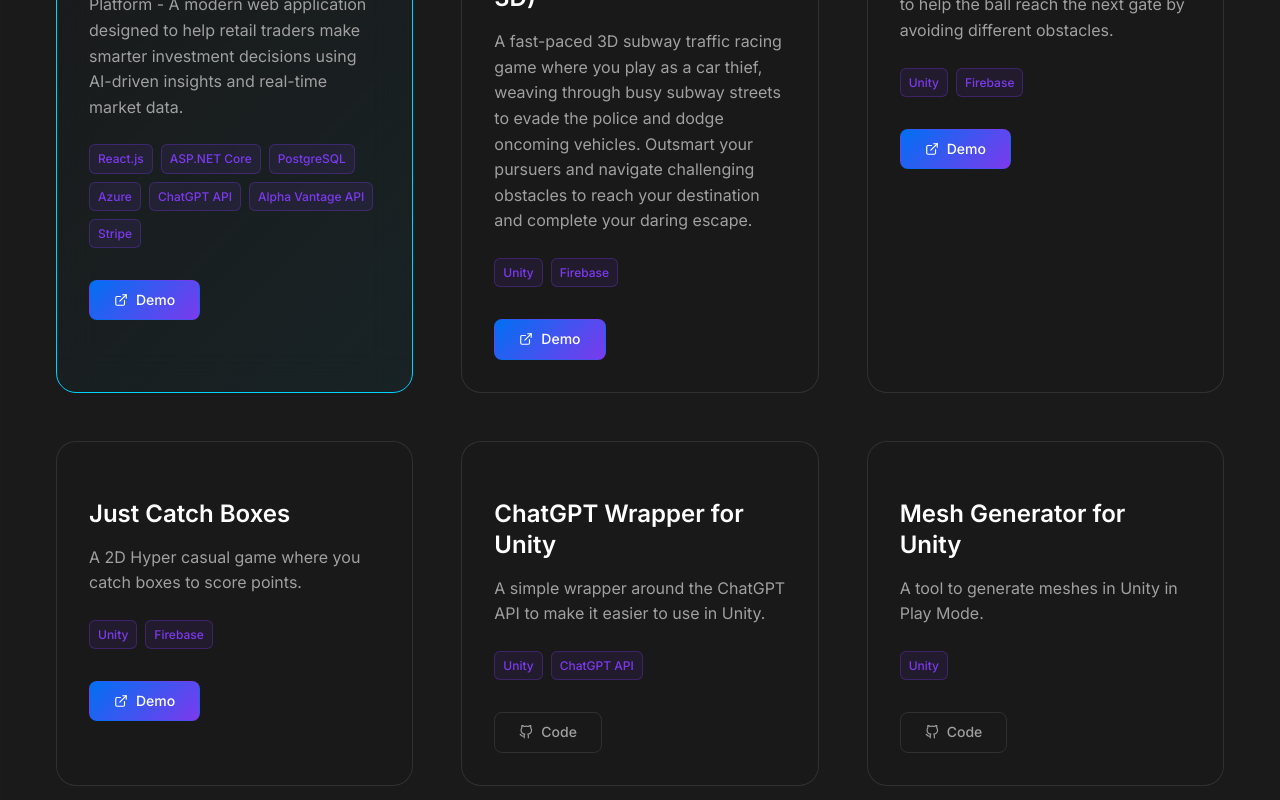
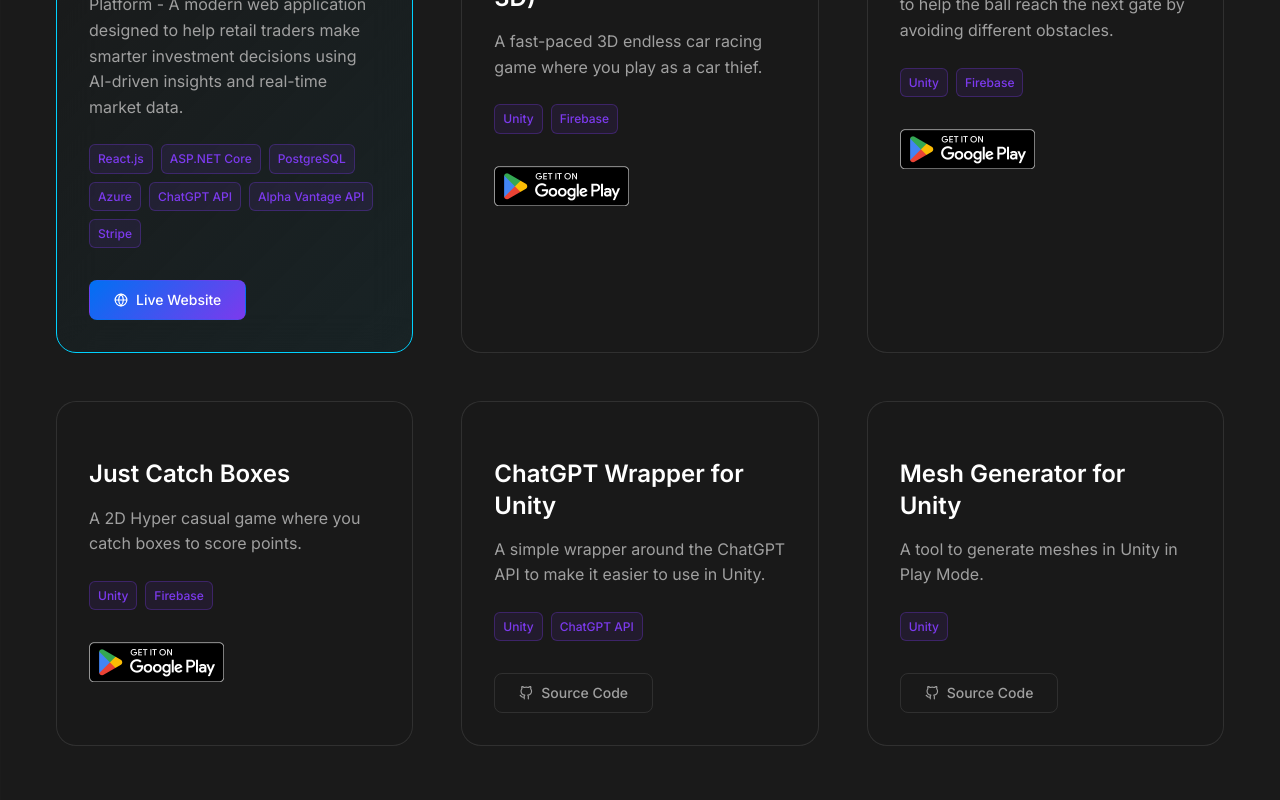
Before and after one commit to abdullah6930/abdullah-qadeer-portfolio, a React (Create React App) app: page / in a window 1280 px wide. Shown: the part 4580-5380 px from the top of the page. Built offline with nearby package versions, Linux system fonts and the light colour scheme.

Commit message:
Added play store badge

```diff
--- a/src/components/Projects.css
+++ b/src/components/Projects.css
@@ -521,6 +521,61 @@
   font-weight: 500;
 }
 
+/* Google Play Badge Styles */
+.play-store-badge {
+  display: inline-block;
+  text-decoration: none;
+  transition: all var(--transition-fast);
+  border: none;
+  background: transparent;
+  padding: 0;
+  border-radius: 0;
+  overflow: visible;
+}
+
+.play-badge-img {
+  height: 40px;
+  width: auto;
+  min-width: 132px;
+  display: block;
+  transition: all var(--transition-fast);
+  filter: brightness(1);
+  border: none;
+  background: transparent;
+  border-radius: 0;
+  outline: none;
+  box-shadow: none;
+  vertical-align: top;
+}
+
+.play-store-badge:hover {
+  transform: translateY(-2px);
+  box-shadow: 0 5px 15px rgba(0, 0, 0, 0.2);
+  background: transparent;
+}
+
+.play-store-badge:hover .play-badge-img {
+  filter: brightness(1.05);
+}
+
+/* Modal Play Badge */
+.modal-play-badge {
+  background: transparent;
+  border: none;
+  padding: 0;
+}
+
+.modal-play-badge .play-badge-img {
+  height: 48px;
+  min-width: 158px;
+}
+
+.modal-play-badge:hover {
+  transform: translateY(-3px);
+  box-shadow: 0 8px 25px rgba(0, 0, 0, 0.25);
+  background: transparent;
+}
+
 /* Responsive Design */
 @media (max-width: 768px) {
   .project-categories {
@@ -544,10 +599,26 @@
 
   .project-actions {
     flex-direction: column;
+    align-items: stretch;
   }
 
   .project-link {
     justify-content: center;
+  }
+
+  /* Mobile Play Badge */
+  .play-store-badge {
+    align-self: center;
+  }
+
+  .play-badge-img {
+    height: 36px;
+    min-width: 119px;
+  }
+
+  .modal-play-badge .play-badge-img {
+    height: 44px;
+    min-width: 145px;
   }
 
   /* Modal responsive styles */
--- a/src/components/Projects.js
+++ b/src/components/Projects.js
@@ -1,7 +1,7 @@
 import React, { useState, useEffect } from 'react';
 import { motion, AnimatePresence } from 'framer-motion';
 import { useInView } from 'react-intersection-observer';
-import { FiGithub, FiExternalLink, FiPlay, FiX, FiChevronLeft, FiChevronRight } from 'react-icons/fi';
+import { FiGithub, FiExternalLink, FiPlay, FiX, FiChevronLeft, FiChevronRight, FiGlobe } from 'react-icons/fi';
 import './Projects.css';
 
 const Projects = () => {
@@ -23,7 +23,7 @@ const Projects = () => {
       description: "Intelligent Stock and Crypto Analysis Platform - A modern web application designed to help retail traders make smarter investment decisions using AI-driven insights and real-time market data.",
       fullDescription: "Gemini AI Trader is a comprehensive trading platform built with ASP.NET Core, React.js, and PostgreSQL, deployed on Microsoft Azure. The platform combines financial technology with artificial intelligence to deliver a seamless trading assistant experience. Key features include: Dashboard with market overview, performance metrics, and news; Portfolio Management for stocks, crypto, ETFs with real-time P&L tracking; AI Chat powered by ChatGPT for market analysis and price comparisons using Alpha Vantage data; Market Analysis with trending stocks and sector performance; Pre-Market & After Hours insights with candlestick charts and technical analysis; Watchlist functionality; Latest market news with filtering; Account management with subscription tiers (Basic, Professional, Premium) offering different levels of access to advanced features, larger watchlists, and enhanced AI capabilities.",
       technologies: ["React.js", "ASP.NET Core", "PostgreSQL", "Azure", "ChatGPT API", "Alpha Vantage API", "Stripe"],
-      demo: "https://www.geminitraderai.com/",
+      website: "https://www.geminitraderai.com/",
       category: "Enterprise Systems",
       featured: true,
       images: [
@@ -41,10 +41,10 @@ const Projects = () => {
     },
     {
       title: "Subway Traffic Racer (Previously Toon Racer 3D)",
-      description: "A fast-paced 3D subway traffic racing game where you play as a car thief, weaving through busy subway streets to evade the police and dodge oncoming vehicles. Outsmart your pursuers and navigate challenging obstacles to reach your destination and complete your daring escape.",
+      description: "A fast-paced 3D endless car racing game where you play as a car thief.",
       fullDescription: "Subway Traffic Racer is a fast-paced 3D subway traffic racing game where you play as a car thief, weaving through busy subway streets to evade the police and dodge oncoming vehicles. Outsmart your pursuers and navigate challenging obstacles to reach your destination and complete your daring escape.",
       technologies: ["Unity", "Firebase"],
-      demo: "https://play.google.com/store/apps/details?id=com.BoxesLabs.ToonRacer",
+      playStore: "https://play.google.com/store/apps/details?id=com.BoxesLabs.ToonRacer",
       category: "Indie Games",
       featured: false,
       images: [
@@ -58,7 +58,7 @@ const Projects = () => {
       description: "A 2D puzzle game where your goal is to help the ball reach the next gate by avoiding different obstacles.",
       fullDescription: "Relieve is a 2D puzzle game where your goal is to help the ball reach the next gate by avoiding different obstacles. With 64 unique levels, you'll need to think strategically to solve each puzzle. The game features a minimalist design with smooth gameplay and a calming atmosphere, making it perfect for casual play.\n Each and every level design is hand drawn on paper first. The levels are positioned with difficulty in mind. The game is designed to be played on mobile devices.",
       technologies: ["Unity", "Firebase"],
-      demo: "https://play.google.com/store/apps/details?id=com.BoxesLabs.Relieve",
+      playStore: "https://play.google.com/store/apps/details?id=com.BoxesLabs.Relieve",
       category: "Indie Games",
       featured: false,
       images: [
@@ -72,7 +72,7 @@ const Projects = () => {
       description: "A 2D Hyper casual game where you catch boxes to score points.",
       fullDescription: "Just Catch Boxes is a 2D Hyper casual game where you catch boxes to score points. Each character has different stats like speed and box carrying capacity. The game runs endlessly and the scores are saved in the global leaderboard.",
       technologies: ["Unity", "Firebase"],
-      demo: "https://play.google.com/store/apps/details?id=com.BoxesLabs.JustCatchBoxes",
+      playStore: "https://play.google.com/store/apps/details?id=com.BoxesLabs.JustCatchBoxes",
       category: "Indie Games",
       featured: false,
       images: [
@@ -284,19 +284,34 @@ const Projects = () => {
                         onClick={(e) => e.stopPropagation()}
                       >
                         <FiGithub />
-                        Code
+                        Source Code
                       </a>
                     )}
-                    {project.demo && (
+                    {project.website && (
                       <a
-                      href={project.demo}
+                        href={project.website}
                         className="project-link primary"
                         target="_blank"
                         rel="noopener noreferrer"
                         onClick={(e) => e.stopPropagation()}
                       >
-                      <FiExternalLink />
-                      Demo
+                        <FiGlobe />
+                        Live Website
+                      </a>
+                    )}
+                    {project.playStore && (
+                      <a
+                        href={project.playStore}
+                        className="play-store-badge"
+                        target="_blank"
+                        rel="noopener noreferrer"
+                        onClick={(e) => e.stopPropagation()}
+                      >
+                        <img
+                          src="/images/badges/google-play-badge.png"
+                          alt="Get it on Google Play"
+                          className="play-badge-img"
+                        />
                       </a>
                     )}
                   </div>
@@ -393,18 +408,32 @@ const Projects = () => {
                       rel="noopener noreferrer"
                     >
                       <FiGithub />
-                      View Code
+                      View Source Code
                     </a>
                   )}
-                  {selectedProject.demo && (
+                  {selectedProject.website && (
                     <a
-                    href={selectedProject.demo}
+                      href={selectedProject.website}
                       className="modal-link primary"
                       target="_blank"
                       rel="noopener noreferrer"
                     >
-                    <FiExternalLink />
-                    Live Demo
+                      <FiGlobe />
+                      Visit Website
+                    </a>
+                  )}
+                  {selectedProject.playStore && (
+                    <a
+                      href={selectedProject.playStore}
+                      className="play-store-badge modal-play-badge"
+                      target="_blank"
+                      rel="noopener noreferrer"
+                    >
+                      <img
+                        src="/images/badges/google-play-badge.png"
+                        alt="Get it on Google Play"
+                        className="play-badge-img"
+                      />
                     </a>
                   )}
                 </div>
```
Also changed, not shown: public/images/badges/google-play-badge.png (added). Lines whose indentation alone changed are shown as unchanged.
